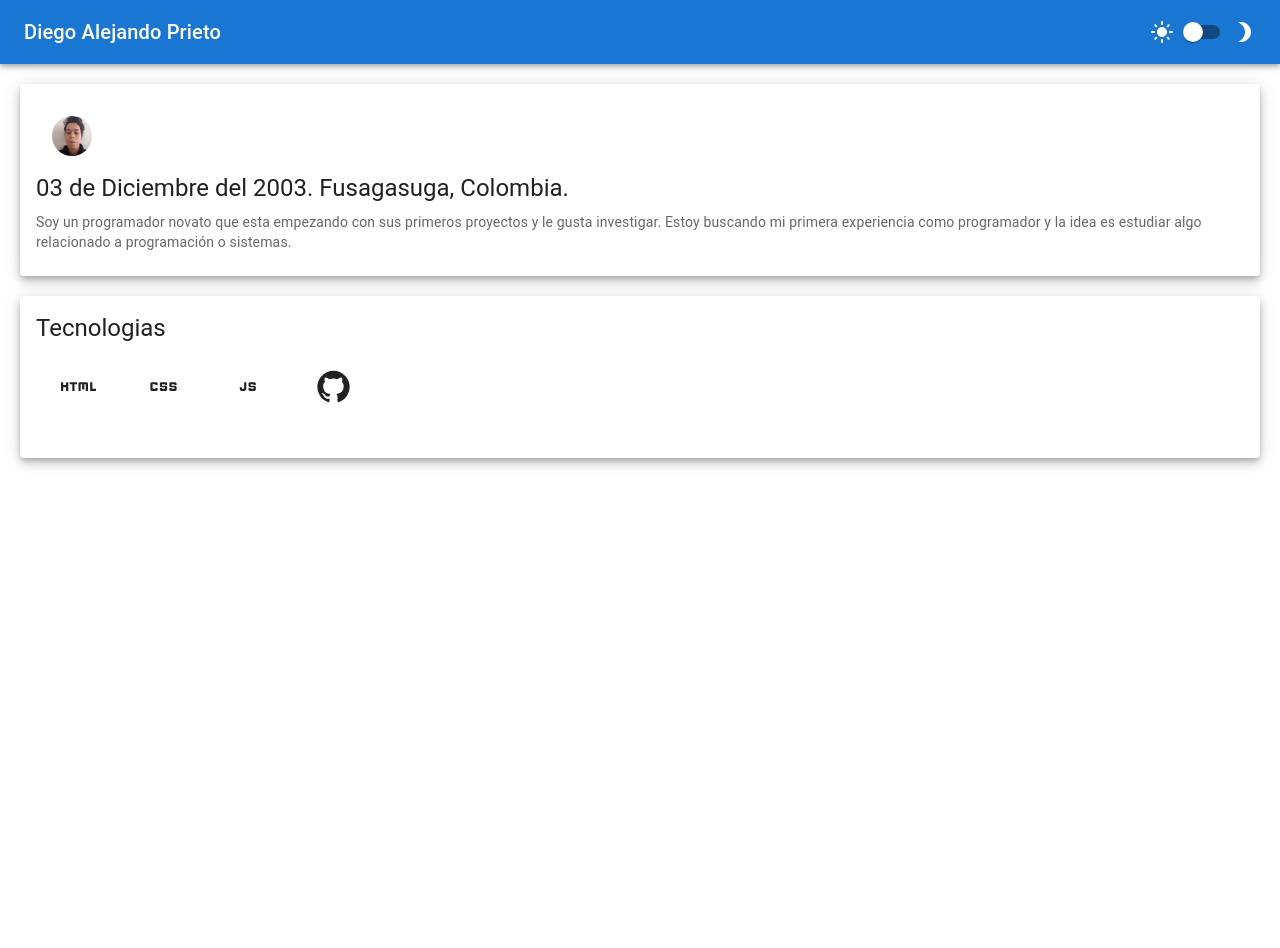
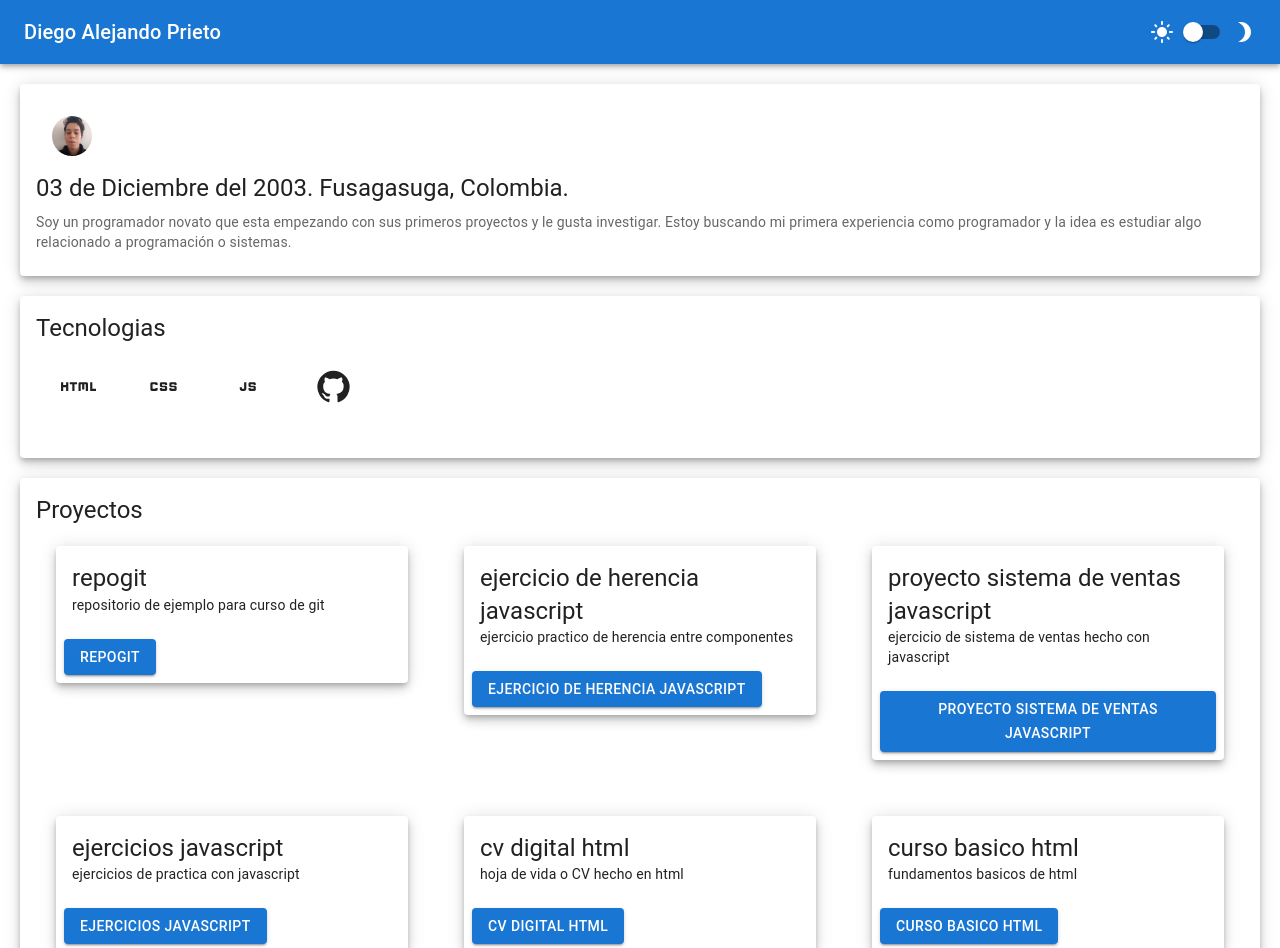
Before and after one commit to diego1321/cv-hoja-de-vida-React, a React (Create React App) app: page / in a window 1280 px wide. Shown: the top 948 px of the page. Before the commit the page ends 800 px from the top, so only its background shows below. Built offline with nearby package versions, Linux system fonts and the light colour scheme.

Commit message:
Proyectos (#4)
* se creo el componente proyectos y el componente proyecto para adjuntar proyectos de git

* se agregaron los proyectos de github al cv

```diff
--- a/src/componentes/layout/Layout.jsx
+++ b/src/componentes/layout/Layout.jsx
@@ -7,6 +7,7 @@ import Switch from '@mui/material/Switch';
 import LightModeIcon from '@mui/icons-material/LightMode';
 import Brightness3Icon from '@mui/icons-material/Brightness3';
 import DatosPersonales from "../datos-personales/DatosPersonales";
+import Proyectos from '../proyectos/Proyectos';
 import Tecnologias from '../tecnologias/Tecnologias';
 
 export default function Layout({mode,setMode}) {
@@ -25,6 +26,7 @@ export default function Layout({mode,setMode}) {
         </AppBar>
         <DatosPersonales/>
         <Tecnologias/>
-      </Box>
+        <Proyectos/>
+        </Box>
     );
   }
--- /dev/null
+++ b/src/componentes/proyectos/Proyecto.jsx
@@ -0,0 +1,23 @@
+import * as React from 'react';
+import Card from '@mui/material/Card';
+import CardContent from '@mui/material/CardContent';
+import Typography from '@mui/material/Typography';
+import { Button, CardActions } from '@mui/material';
+
+export default function Proyecto({nombreproyecto, descripcion, link}) {
+   return (
+      <Card sx={{ margin: "20px" }} elevation={6} >
+        <CardContent>
+          <Typography variant="h5" component="div">
+            {nombreproyecto}
+          </Typography>
+          <Typography variant="body2">
+            {descripcion}
+          </Typography>
+        </CardContent>
+        <CardActions>
+         <a rel='noreferrer' target={"_blank"} href={link}><Button variant='contained'>{nombreproyecto}</Button></a>
+        </CardActions>
+      </Card>
+  );
+}
--- /dev/null
+++ b/src/componentes/proyectos/Proyectos.jsx
@@ -0,0 +1,64 @@
+import * as React from 'react';
+import Card from '@mui/material/Card';
+import CardContent from '@mui/material/CardContent';
+import Typography from '@mui/material/Typography';
+import Proyecto from './Proyecto';
+import { Grid } from '@mui/material';
+
+const proyectos = [{
+  nombre:"repogit",
+  descripcion:"repositorio de ejemplo para curso de git",
+  link:"https://github.com/diego1321/repogit",
+},
+{
+  nombre:"ejercicio de herencia javascript",
+  descripcion:"ejercicio practico de herencia entre componentes",
+  link:"https://github.com/diego1321/ejercicio-de-herencia-javascript"
+},
+{
+  nombre:"proyecto sistema de ventas javascript",
+  descripcion:"ejercicio de sistema de ventas hecho con javascript",
+  link:"https://github.com/diego1321/proyecto-sistema-de-ventas-javascript"
+},
+{
+  nombre:"ejercicios javascript",
+  descripcion:"ejercicios de practica con javascript",
+  link:"https://github.com/diego1321/ejercicios-javascript"
+},
+{
+  nombre:"cv digital html",
+  descripcion:"hoja de vida o CV hecho en html",
+  link:"https://github.com/diego1321/cv-digital-html"
+},
+{
+  nombre:"curso basico html",
+  descripcion:"fundamentos basicos de html",
+  link:"https://github.com/diego1321/curso-basico-HTML"
+},
+{
+  nombre:"ejemplo buscador local react",
+  descripcion:"pequeño buscador con base de datos hecho en react",
+  link:"https://github.com/diego1321/Ejemplo-buscador-local-react"
+},
+{
+  nombre:"cv hoja de vida react",
+  descripcion:"hoja de vida o CV hecha en react",
+  link:"https://github.com/diego1321/cv-hoja-de-vida-React"
+}];
+
+export default function Proyectos() {
+  return (
+    <Card sx={{ margin: "20px" }} elevation={6} >
+      <CardContent>
+        <Typography variant="h5" component="div">
+          Proyectos
+        </Typography>
+          <Typography variant="body2">
+            <Grid container spacing={2}>
+            {proyectos.map((proyecto,indice)=><Grid key={`grid-proyecto-${indice}`} item xs={4}><Proyecto nombreproyecto={proyecto.nombre} descripcion={proyecto.descripcion} link={proyecto.link}/></Grid>)}
+            </Grid>
+          </Typography>
+      </CardContent>
+    </Card>
+  );
+}
```
